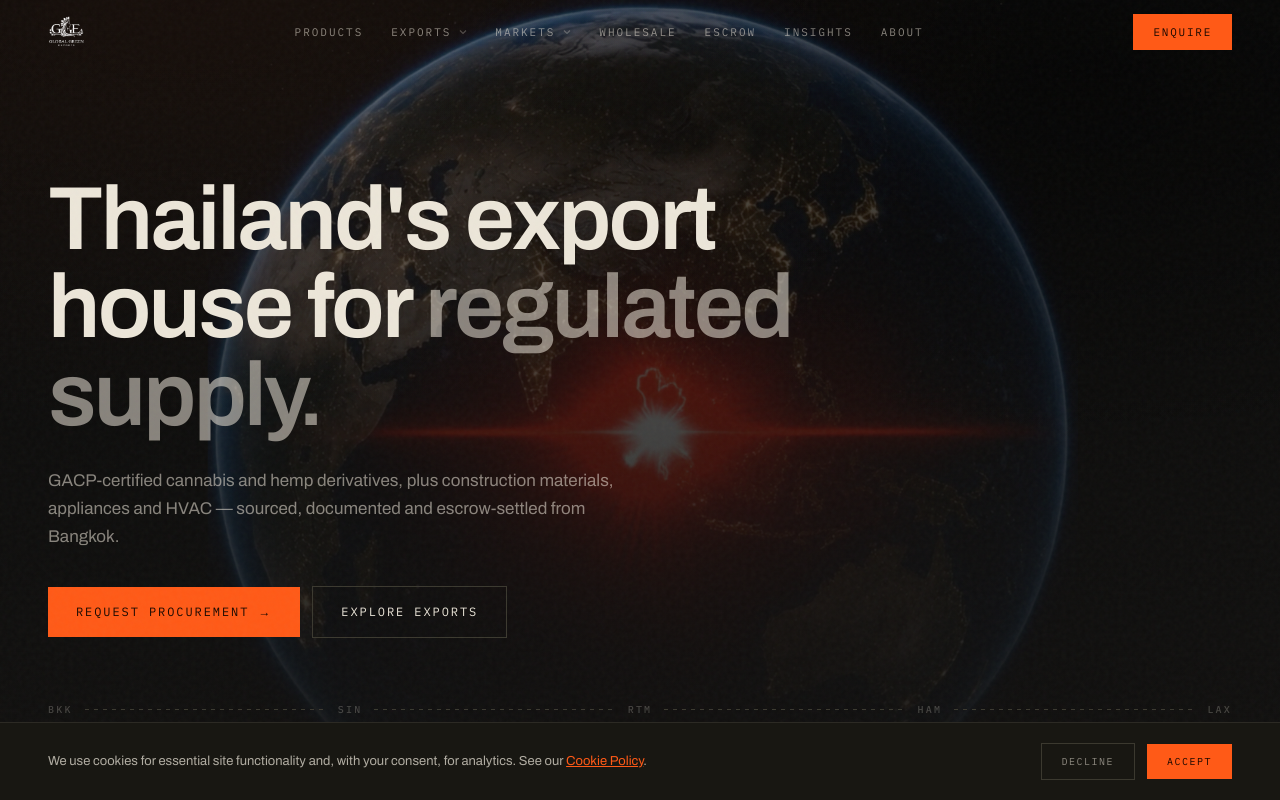
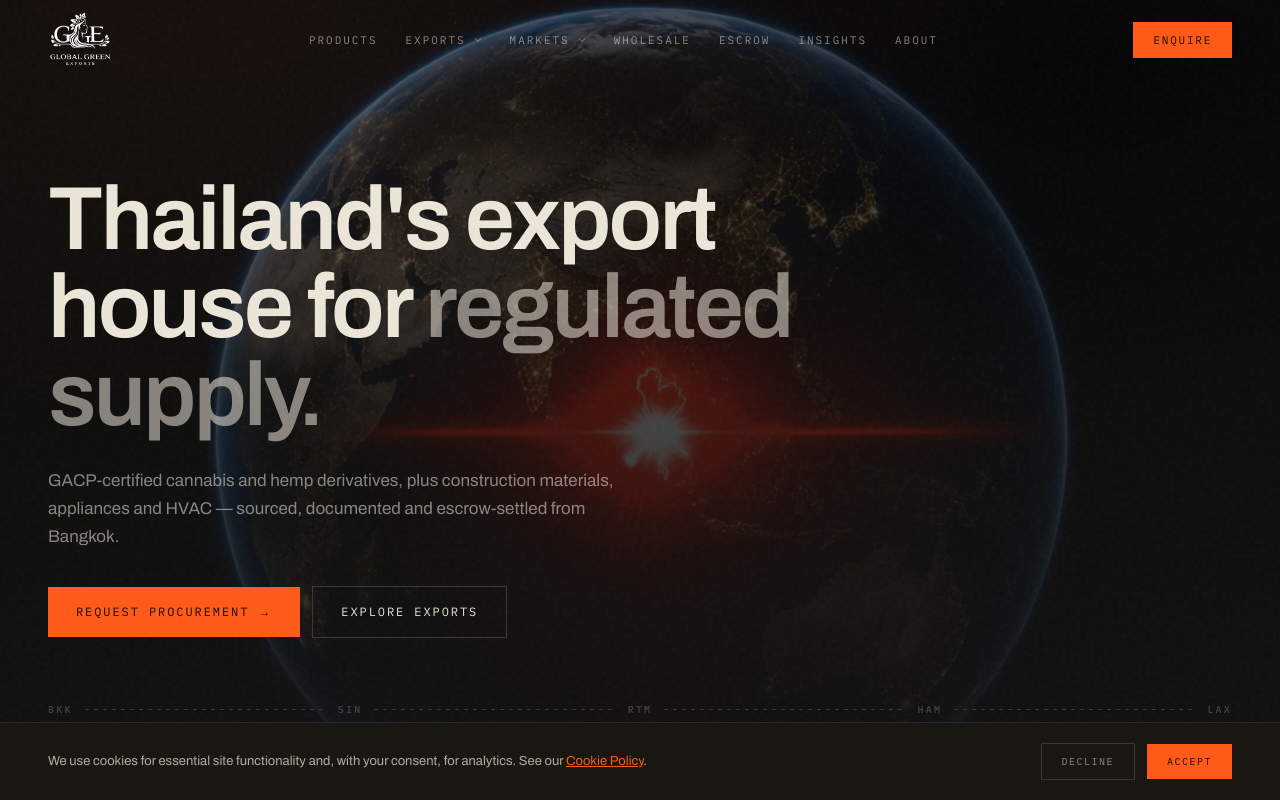
Before and after one commit to saudfaruqi/GGE, a Next.js app: page / in a window 1280 px wide. Shown: the top 800 px of the page. Built offline with nearby package versions, Linux system fonts and the light colour scheme.

Commit message:
updated code

```diff
--- a/src/components/Navbar.tsx
+++ b/src/components/Navbar.tsx
@@ -64,7 +64,7 @@ export default function Navbar() {
 
   return (
     <header
-      className={`fixed inset-x-0 top-0 z-[100] border-b transition-colors duration-300 ${
+      className={`fixed py-2 inset-x-0 top-0 z-[100] border-b transition-colors duration-300 ${
         scrolled
           ? "border-[var(--line)] bg-[rgba(18,17,16,0.82)] backdrop-blur-xl"
           : "border-transparent bg-transparent"
@@ -72,7 +72,7 @@ export default function Navbar() {
     >
       <nav className="mx-auto flex h-16 max-w-shell items-center justify-between px-5 sm:px-8 lg:px-12">
         <Link href="/" className="flex shrink-0 items-center gap-3" aria-label="Global Green Export — home">
-          <Image src="/logo1.png" alt="Global Green Export" width={52} height={52} className="h-9 w-auto invert" priority />
+          <Image src="/logo1.png" alt="Global Green Export" width={52} height={52} className="h-10 lg:h-16 w-auto invert" priority />
         </Link>
 
         <div className="hidden items-center gap-1 lg:flex">
```
